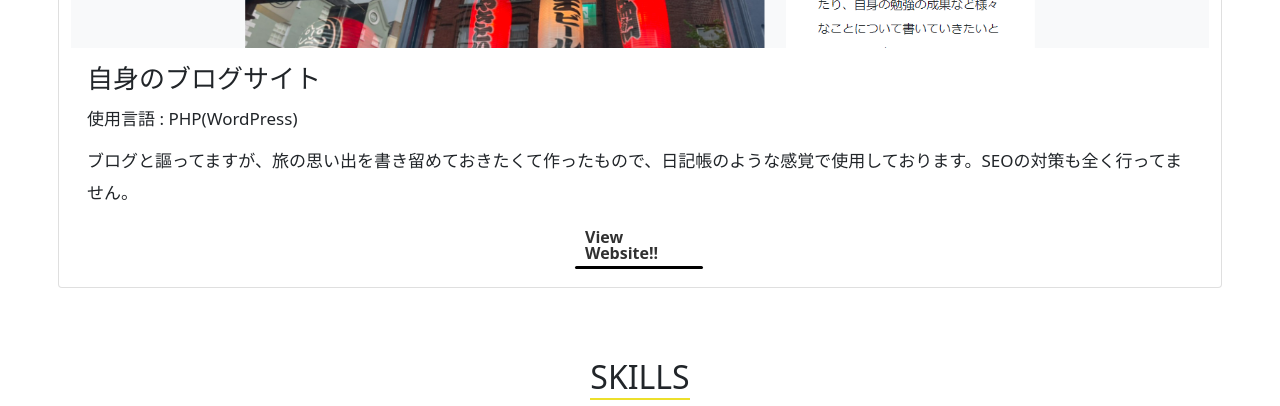
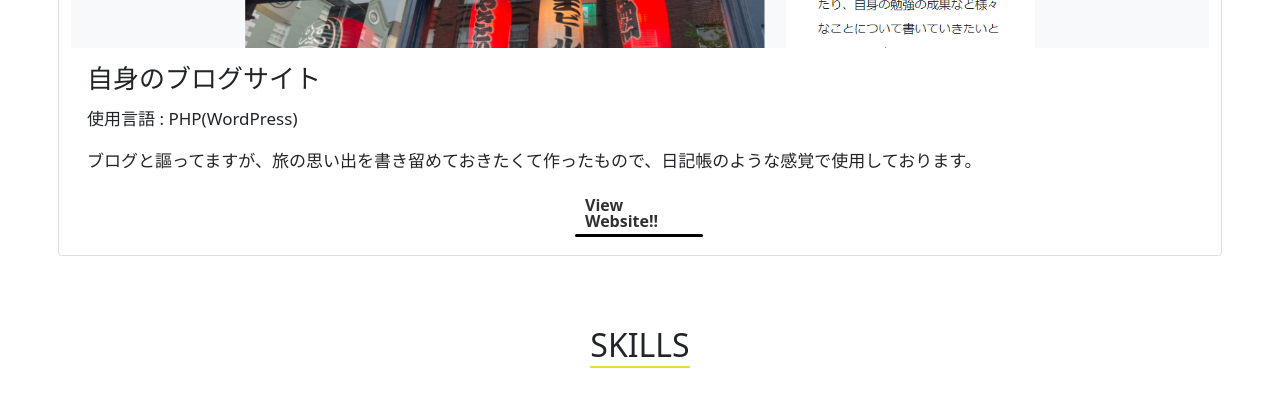
Before and after one commit to ssmax412/portfolio, a plain HTML site: page index.html in a window 1280 px wide. Shown: the part 2928-3334 px from the top of the page. Drawn offline with nearby package versions, Linux system fonts and the light colour scheme.

Commit message:
Update index.html

```diff
--- a/index.html
+++ b/index.html
@@ -128,7 +128,7 @@
           <div class="card-body">
             <h5 class="card-title">自身のブログサイト</h5>
             <p class="card-text">使用言語&nbsp;:&nbsp;PHP(WordPress)</p>
-            <p class="card-text">ブログと謳ってますが、旅の思い出を書き留めておきたくて作ったもので、日記帳のような感覚で使用しております。SEOの対策も全く行ってません。</p>
+            <p class="card-text">ブログと謳ってますが、旅の思い出を書き留めておきたくて作ったもので、日記帳のような感覚で使用しております。</p>
             <div class="button_line002">
               <a href="https://iressh.com/">View Website!!</a>
             </div>
```
